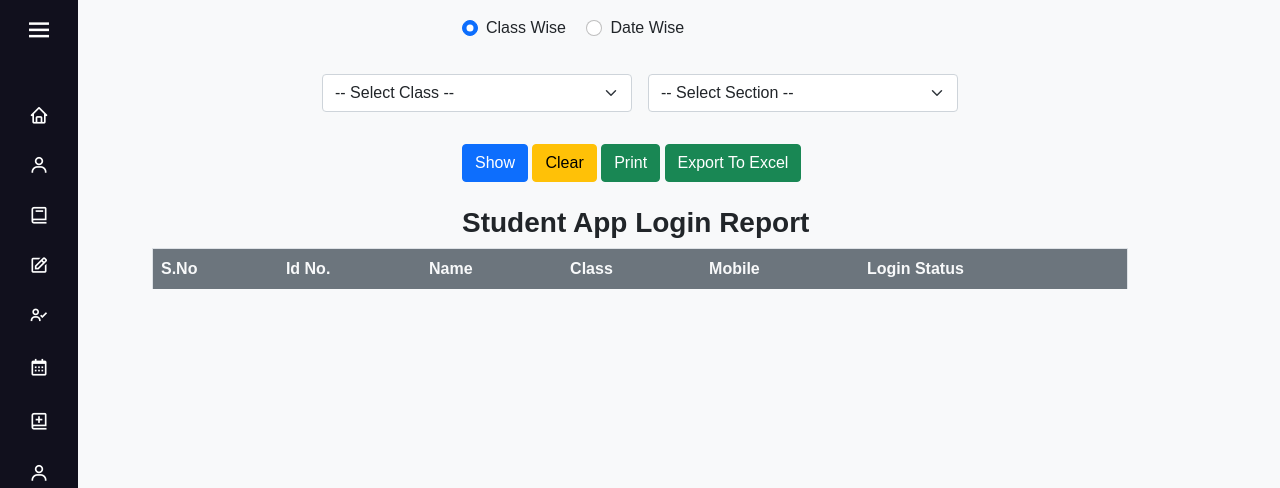
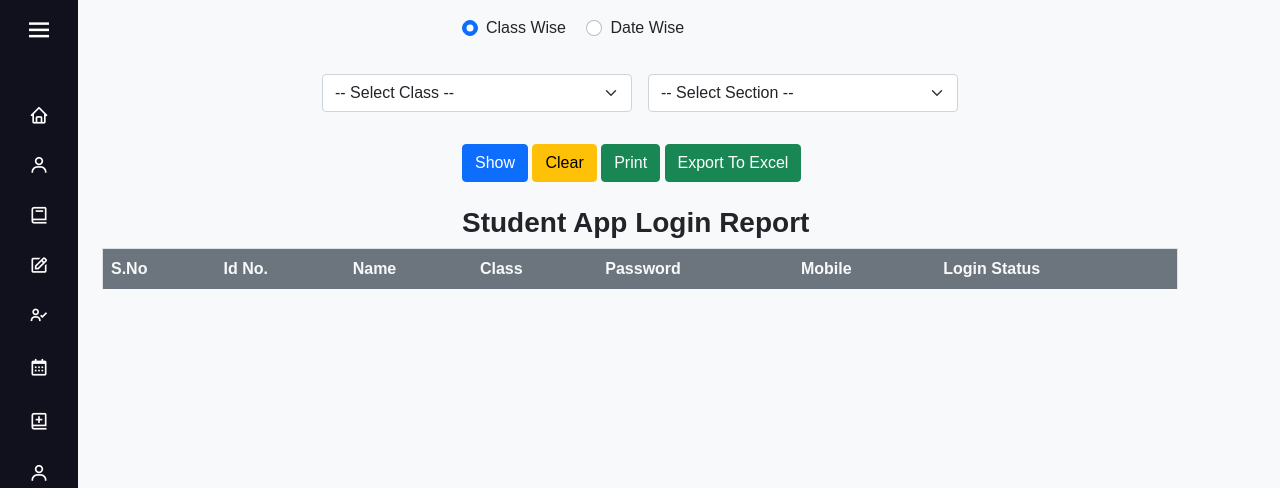
Before and after one commit to Sarathchandrakakarla/Victory, a PHP site: page /Admin/Login/student_app_login_report.php in a window 1280 px wide. Shown: the part 80-568 px from the top of the page. Run offline with PHP 8.4, Linux system fonts and the light colour scheme; the visitor is signed in with stand-in values (Sample User, id 1); lists and menus that the app fills with data are empty.

Commit message:
Added Password in Login Report on 09-04-2025

```diff
--- a/Admin/Login/student_app_login_report.php
+++ b/Admin/Login/student_app_login_report.php
@@ -34,7 +34,7 @@ if (!$_SESSION['Admin_Id_No']) {
     }
 
     .table-container {
-        max-width: 1000px;
+        max-width: 1100px;
         max-height: 500px;
         overflow-x: scroll;
     }
@@ -169,6 +169,7 @@ if (!$_SESSION['Admin_Id_No']) {
                     <th>Id No.</th>
                     <th>Name</th>
                     <th>Class</th>
+                    <th>Password</th>
                     <th>Mobile</th>
                     <th>Login Status</th>
                 </tr>
@@ -299,7 +300,7 @@ if (!$_SESSION['Admin_Id_No']) {
                         $loggedin_students = getData();
                         if (!isset($_POST['Class']) && !isset($_POST['Section'])) {
                             echo '<script>type_txt_label.innerHTML = "All Classes";</script>';
-                            $query1 = mysqli_query($link, "SELECT Id_No,First_Name,Mobile,Stu_Class AS Class,Stu_Section AS Section,Mobile FROM `student_master_data` WHERE Stu_Class IN ('" . implode("','", $classes) . "') ORDER BY FIELD(Stu_Class,'" . implode("','", $classes) . "'), FIELD(Stu_Section,'A','B','C','D')");
+                            $query1 = mysqli_query($link, "SELECT smd.Id_No,First_Name,Mobile,Stu_Class AS Class,Stu_Section AS Section,Mobile,Stu_Password FROM `student_master_data` smd JOIN `student` s ON smd.Id_No = s.Id_No WHERE Stu_Class IN ('" . implode("','", $classes) . "') ORDER BY FIELD(Stu_Class,'" . implode("','", $classes) . "'), FIELD(Stu_Section,'A','B','C','D')");
                         } else if (isset($_POST['Class']) && !isset($_POST['Section'])) {
                             $class = $_POST['Class'];
                             echo "
@@ -307,7 +308,7 @@ if (!$_SESSION['Admin_Id_No']) {
                                 document.getElementById('class').value = '" . $class . "';
                                 type_txt_label.innerHTML = '" . $class . "';
                             </script>";
-                            $query1 = mysqli_query($link, "SELECT Id_No,First_Name,Mobile,Stu_Class AS Class,Stu_Section AS Section,Mobile FROM `student_master_data` WHERE Stu_Class = '$class' ORDER BY Stu_Section");
+                            $query1 = mysqli_query($link, "SELECT smd.Id_No,First_Name,Mobile,Stu_Class AS Class,Stu_Section AS Section,Mobile,Stu_Password FROM `student_master_data` smd JOIN `student` s ON smd.Id_No = s.Id_No WHERE Stu_Class = '$class' ORDER BY Stu_Section");
                         } else if (isset($_POST['Class']) && isset($_POST['Section'])) {
                             $class = $_POST['Class'];
                             $section = $_POST['Section'];
@@ -317,7 +318,7 @@ if (!$_SESSION['Admin_Id_No']) {
                                 document.getElementById('sec').value = '" . $section . "';
                                 type_txt_label.innerHTML = '" . $class . " " . $section . "';
                             </script>";
-                            $query1 = mysqli_query($link, "SELECT Id_No,First_Name,Mobile,Stu_Class AS Class,Stu_Section AS Section,Mobile FROM `student_master_data` WHERE Stu_Class = '$class' AND Stu_Section = '$section' ORDER BY Stu_Section");
+                            $query1 = mysqli_query($link, "SELECT smd.Id_No,First_Name,Mobile,Stu_Class AS Class,Stu_Section AS Section,Mobile,Stu_Password FROM `student_master_data` smd JOIN `student` s ON smd.Id_No = s.Id_No WHERE Stu_Class = '$class' AND Stu_Section = '$section' ORDER BY Stu_Section");
                         }
                     } else if ($report_type == "Date_Wise") {
                         echo "
@@ -362,7 +363,7 @@ if (!$_SESSION['Admin_Id_No']) {
                             $loggedin_students = getData();
                             $loggedin_students = checkFirstLoginDate($loggedin_students, $from_date, $to_date);
                         }
-                        $query1 = mysqli_query($link, "SELECT Id_No,First_Name,Stu_Class AS Class,Stu_Section AS Section,Mobile FROM `student_master_data` WHERE Id_No IN ('" . implode("','", array_keys($loggedin_students)) . "') ORDER BY FIELD(Stu_Class,'" . implode("','", $classes) . "'), FIELD(Stu_Section,'A','B','C','D')");
+                        $query1 = mysqli_query($link, "SELECT smd.Id_No,First_Name,Stu_Class AS Class,Stu_Section AS Section,Mobile,Stu_Password FROM `student_master_data` smd JOIN `student` s ON smd.Id_No = s.Id_No WHERE smd.Id_No IN ('" . implode("','", array_keys($loggedin_students)) . "') ORDER BY FIELD(Stu_Class,'" . implode("','", $classes) . "'), FIELD(Stu_Section,'A','B','C','D')");
                         if (count($loggedin_students) > 0) {
                             //To Get Newest and Oldest Dates of Logged In Students
                             $dateObjects = array_map(function ($dateString) {
@@ -400,6 +401,7 @@ if (!$_SESSION['Admin_Id_No']) {
                                     <td>' . $row1['Id_No'] . '</td>
                                     <td>' . $row1['First_Name'] . '</td>
                                     <td>' . $row1['Class'] . ' ' . $row1['Section'] . '</td>
+                                    <td>' . $row1['Stu_Password'] . '</td>
                                     <td>' . $mobile . '</td>
                                     <td>';
                         if (in_array(strtoupper(trim($row1['Id_No'])), array_map('trim', array_keys($loggedin_students)))) {
```
